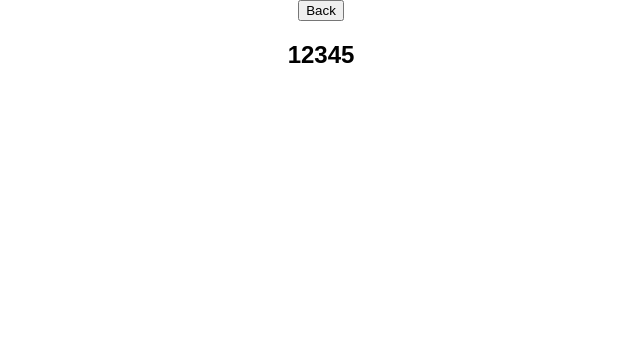
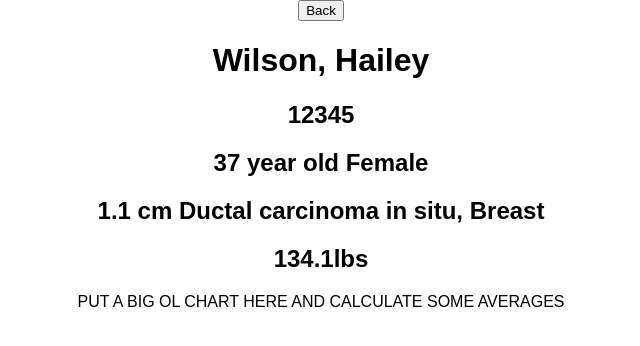
Before and after one commit to jerrywalters/react-challenge, a React (Create React App) app: page /patients/12345 in a window 1280 px wide. Shown: the top 346 px of the page, without its empty margins (319-959 px from the left). Built offline with nearby package versions, Linux system fonts and the light colour scheme.

Commit message:
add patient details to detail page

```diff
--- a/src/App.js
+++ b/src/App.js
@@ -1,13 +1,7 @@
 import React, { Component } from 'react';
-import logo from './logo.svg';
 import './App.css';
 
-import {
-  BrowserRouter as Router,
-  Route,
-  Link,
-  Switch
-} from 'react-router-dom';
+import { Route, Switch} from 'react-router-dom';
 
 import PatientTable from './components/PatientTable';
 import PatientDetail from './components/PatientDetail';
--- a/src/components/PatientDetail.js
+++ b/src/components/PatientDetail.js
@@ -1,8 +1,45 @@
 import React from 'react';
+import patients from '../patients.json';
 
 const PatientSingle = (props) => {
+    //set current route param as patientId
+    const patientId = props.match.params.patientId;
+    // use the isSelectedPatient function to find the patient that matched the route param
+    const patientData = patients.find(isSelectedPatient);
+    const {
+        name,
+        dob,
+        mrn,
+        sex,
+        weight,
+        histology,
+        tumorSizeCm,
+        treatmentSite,
+    } = patientData;
+    const fullName = `${name.last}, ${name.first}`;
+    const age = getAge(dob);
 
-    // Access browser histry in props to go back to previous route
+    // calculate patient age using dob and current date
+    function getAge(dob) {
+        const today = new Date();
+        const birthDate = new Date(dob);
+        const month = today.getMonth() - birthDate.getMonth();
+        let age = today.getFullYear() - birthDate.getFullYear();
+
+        // fixes innacuracies based on the month the patient was born
+        if (month < 0 || (month === 0 && today.getDate() < birthDate.getDate())) {
+            age--;
+        }
+
+        return age;
+    }
+
+    // if the patient's mrn matches the current route param, return true
+    function isSelectedPatient(patient) {
+        return patient.mrn === patientId;
+    }
+
+    // Access browser history in props to go back to previous route
     function handleClick(e) {
         e.preventDefault();
         props.history.goBack();
@@ -12,7 +49,12 @@ const PatientSingle = (props) => {
         <div>
             <button onClick={e => handleClick(e)}>Back</button>
             <div className="patient-single__info">
-                <h2>{props.match.params.patientId}</h2>
+                <h1>{fullName}</h1>
+                <h2>{mrn}</h2>
+                <h2>{`${age} year old ${sex}`}</h2>
+                <h2>{`${tumorSizeCm} cm ${histology}, ${treatmentSite}`}</h2>
+                <h2>{`${weight}lbs`}</h2>
+                PUT A BIG OL CHART HERE AND CALCULATE SOME AVERAGES
             </div>
         </div>
     )
--- a/src/components/PatientRow.js
+++ b/src/components/PatientRow.js
@@ -1,5 +1,4 @@
 import React from 'react';
-import patients from '../patients.json';
 import { Link } from 'react-router-dom';
 import './PatientRow.css';
 
@@ -19,6 +18,8 @@ const PatientData = (props) => {
     )
 }
 
+// Pass the PatientData component into the row with props for the route to use in <Link>
+
 const PatientRow = (props) => {
     return (
         <tr>
--- a/src/components/PatientTable.js
+++ b/src/components/PatientTable.js
@@ -1,20 +1,20 @@
 import React from 'react';
-import { BrowserRouter as Router, Route, Link } from 'react-router-dom';
 
 import PatientRow from './PatientRow';
 import patients from '../patients.json';
 import './PatientTable.css';
 
-const PatientTable = ({match}) => {
+const PatientTable = (props) => {
+    // Map through the array of patient objects in patients.json and give the component props containing the patients data
     const patientList = patients.map((patient) =>
             <PatientRow
+                key = {patient.mrn}
                 firstName = {patient.name.first}
                 lastName = {patient.name.last}
                 mrn = {patient.mrn}
                 dob = {patient.dob}
                 sex = {patient.sex}
-                treatmentSite = {patient.treatment_site}
-                match={match}
+                treatmentSite = {patient.treatmentSite}
                 />
     );
 
--- a/src/patients.json
+++ b/src/patients.json
@@ -7,8 +7,8 @@
     "mrn": "12345",
     "dob": "03/05/1980",
     "sex": "Female",
-    "treatment_site": "Breast",
-    "tumor_size_cm": 1.1,
+    "treatmentSite": "Breast",
+    "tumorSizeCm": 1.1,
     "histology": "Ductal carcinoma in situ",
     "weight": 134.1
   },
@@ -21,8 +21,8 @@
     "mrn": "23456",
     "dob": "07/08/1985",
     "sex": "Male",
-    "treatment_site": "Lung",
-    "tumor_size_cm": 1.5,
+    "treatmentSite": "Lung",
+    "tumorSizeCm": 1.5,
     "histology": "Adenocarinoma",
     "weight": 165.4
   },
@@ -35,8 +35,8 @@
     "mrn": "34567",
     "dob": "11/13/1984",
     "sex": "Male",
-    "treatment_site": "Lung",
-    "tumor_size_cm": 1.6,
+    "treatmentSite": "Lung",
+    "tumorSizeCm": 1.6,
     "histology": "Adenocarinoma",
     "weight": 186.4
   },
@@ -49,8 +49,8 @@
     "mrn": "45678",
     "dob": "06/12/1964",
     "sex": "Female",
-    "treatment_site": "Breast",
-    "tumor_size_cm": 1.2,
+    "treatmentSite": "Breast",
+    "tumorSizeCm": 1.2,
     "histology": "Invasive ductal carcinoma",
     "weight": 126.4
   },
@@ -63,8 +63,8 @@
     "mrn": "56789",
     "dob": "01/08/1972",
     "sex": "Male",
-    "treatment_site": "Prostate",
-    "tumor_size_cm": 0.5,
+    "treatmentSite": "Prostate",
+    "tumorSizeCm": 0.5,
     "histology": "Carcinoma",
     "weight": 212.2
   },
@@ -77,8 +77,8 @@
     "mrn": "67890",
     "dob": "02/22/1969",
     "sex": "Female",
-    "treatment_site": "Breast",
-    "tumor_size_cm": 0.6,
+    "treatmentSite": "Breast",
+    "tumorSizeCm": 0.6,
     "histology": "Ductal carcinoma in situ",
     "weight": 145.1
   },
@@ -91,8 +91,8 @@
     "mrn": "78901",
     "dob": "05/01/1978",
     "sex": "Male",
-    "treatment_site": "Lung",
-    "tumor_size_cm": 1.1,
+    "treatmentSite": "Lung",
+    "tumorSizeCm": 1.1,
     "histology": "Adenocarinoma",
     "weight": 177.7
   },
@@ -105,8 +105,8 @@
     "mrn": "89012",
     "dob": "06/06/1986",
     "sex": "Male",
-    "treatment_site": "Lung",
-    "tumor_size_cm": 1.4,
+    "treatmentSite": "Lung",
+    "tumorSizeCm": 1.4,
     "histology": "Adenocarinoma",
     "weight": 191.9
   }
```
